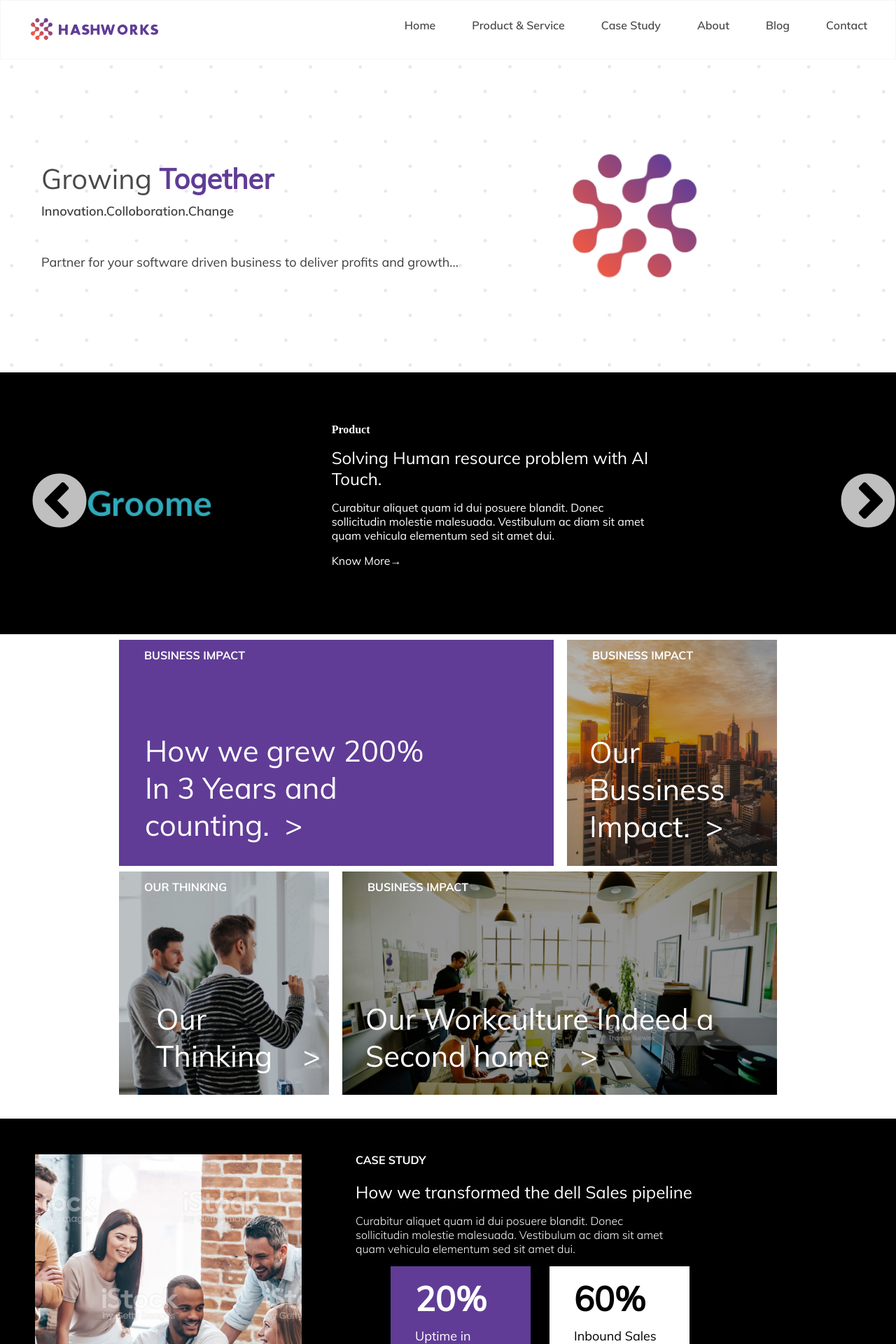
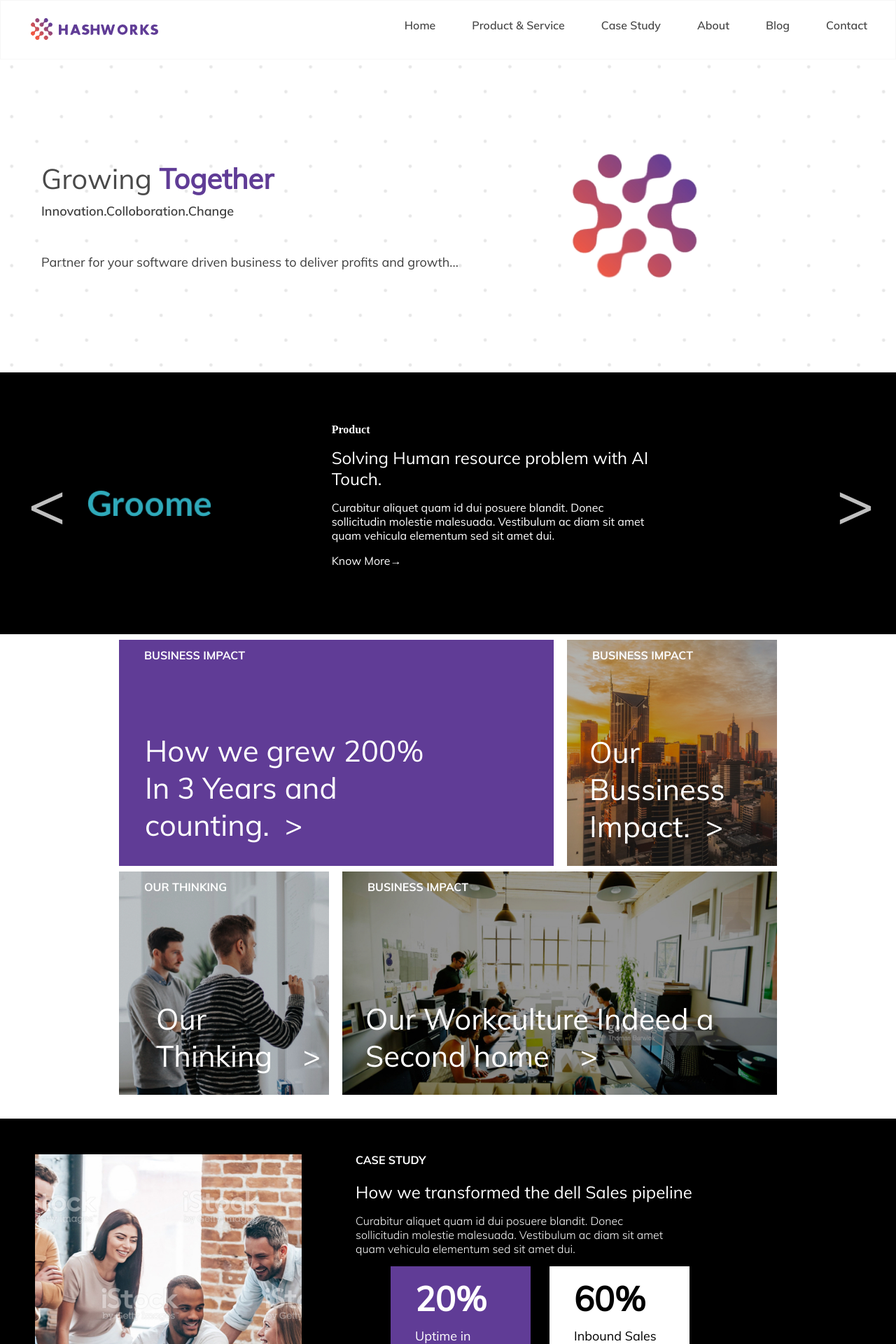
Before and after one commit to hashworks-code/hashworks_static, a Jekyll site: the page built from index.md, in a window 1280 px wide. Shown: the top 1920 px of the page at 70% size. Built offline with Jekyll 4.4.1, drawn with Linux system fonts in a browser that asks for light colours; nearby versions of some CDN libraries.

Commit message:
carousel issue fix

```diff
--- a/_sass/index.scss
+++ b/_sass/index.scss
@@ -110,6 +110,14 @@ p.two{
 
         // height:141px;
         background-color: #000000;
+        .slick-prev:before{
+            content:'<' !important;
+            font-family:'muliRegular' !important;
+        }
+        .slick-next:before{
+            content:'>' !important;
+            font-family:'muliRegular' !important;
+        }
 
 img{
     width: 88px;
@@ -404,6 +412,7 @@ a{
                 .info{
                  display:none;
                 }
+
 
                 .slick-prev{
 
```
Also changed, not shown: 1 other file.
